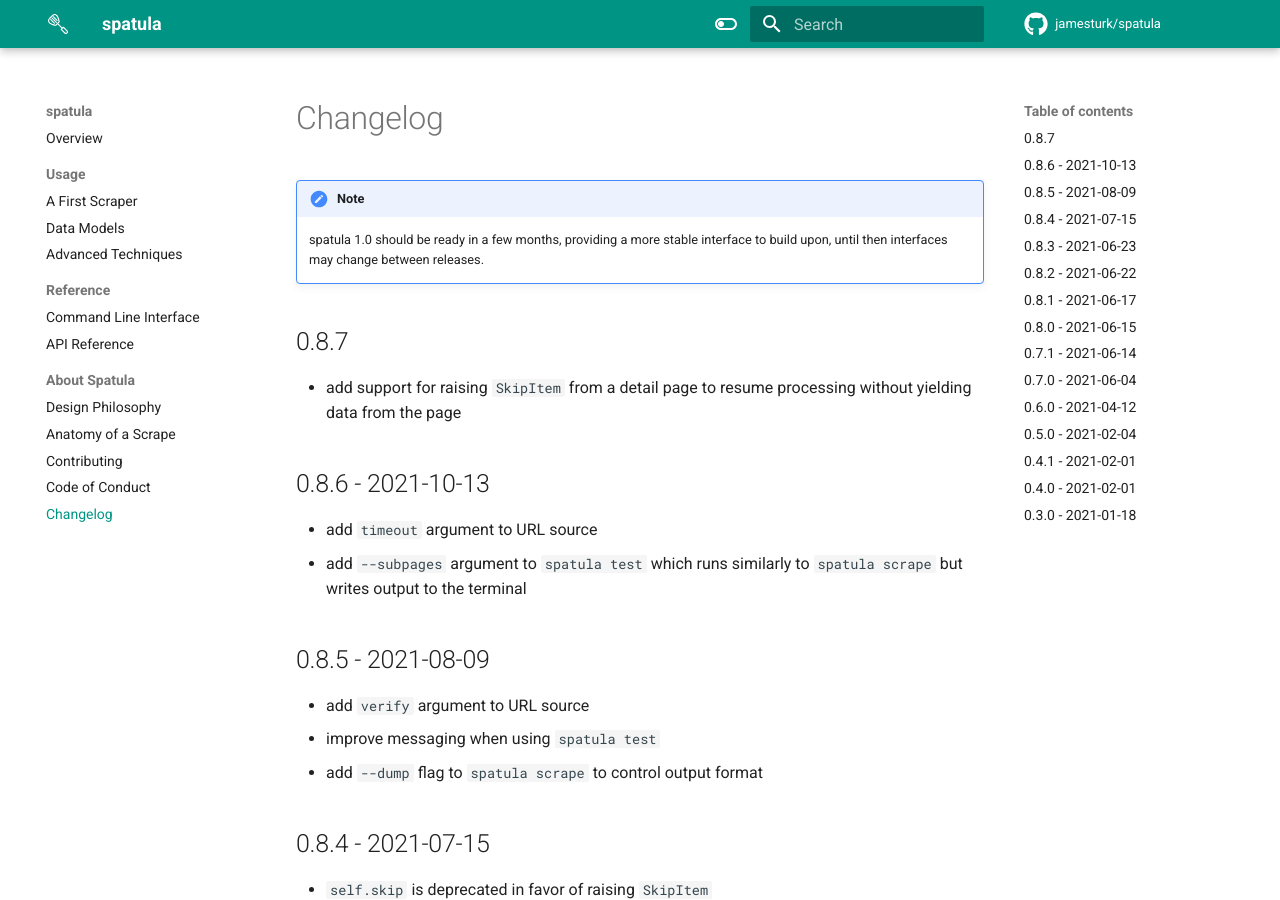
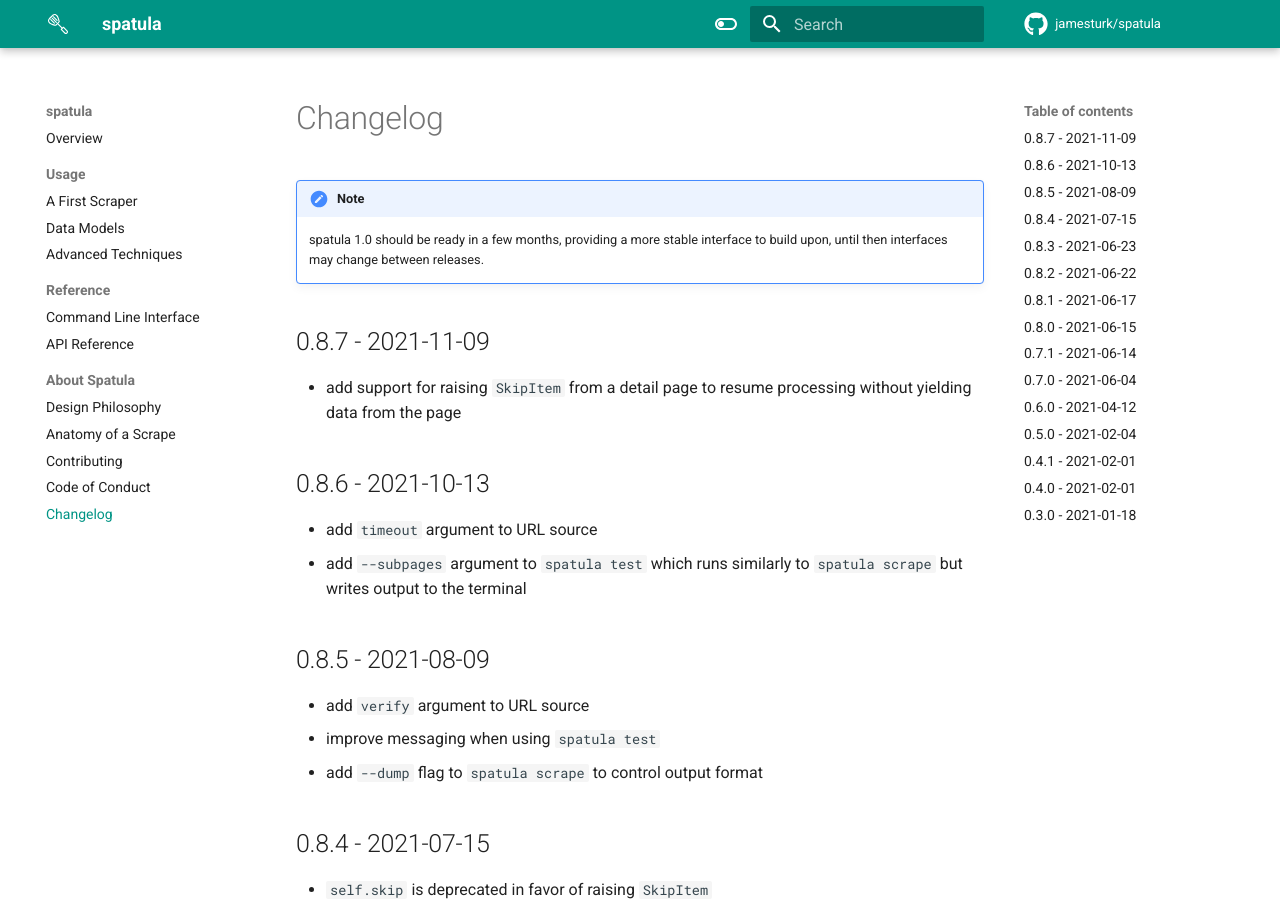
Before and after one commit to jamesturk/spatula, an MkDocs documentation site: the page built from docs/changelog.md, in a window 1280 px wide and 900 px high. Built offline with MkDocs 1.6.1 and Material for MkDocs 9.7.7, drawn with Linux system fonts in a browser that asks for light colours; comment, search, counter and statistics services are not loaded.

Commit message:
release date

```diff
--- a/docs/changelog.md
+++ b/docs/changelog.md
@@ -3,7 +3,7 @@
 !!! note
     spatula 1.0 should be ready in a few months, providing a more stable interface to build upon, until then interfaces may change between releases.
 
-## 0.8.7
+## 0.8.7 - 2021-11-09
 
 * add support for raising `SkipItem` from a detail page to resume processing
   without yielding data from the page
```
